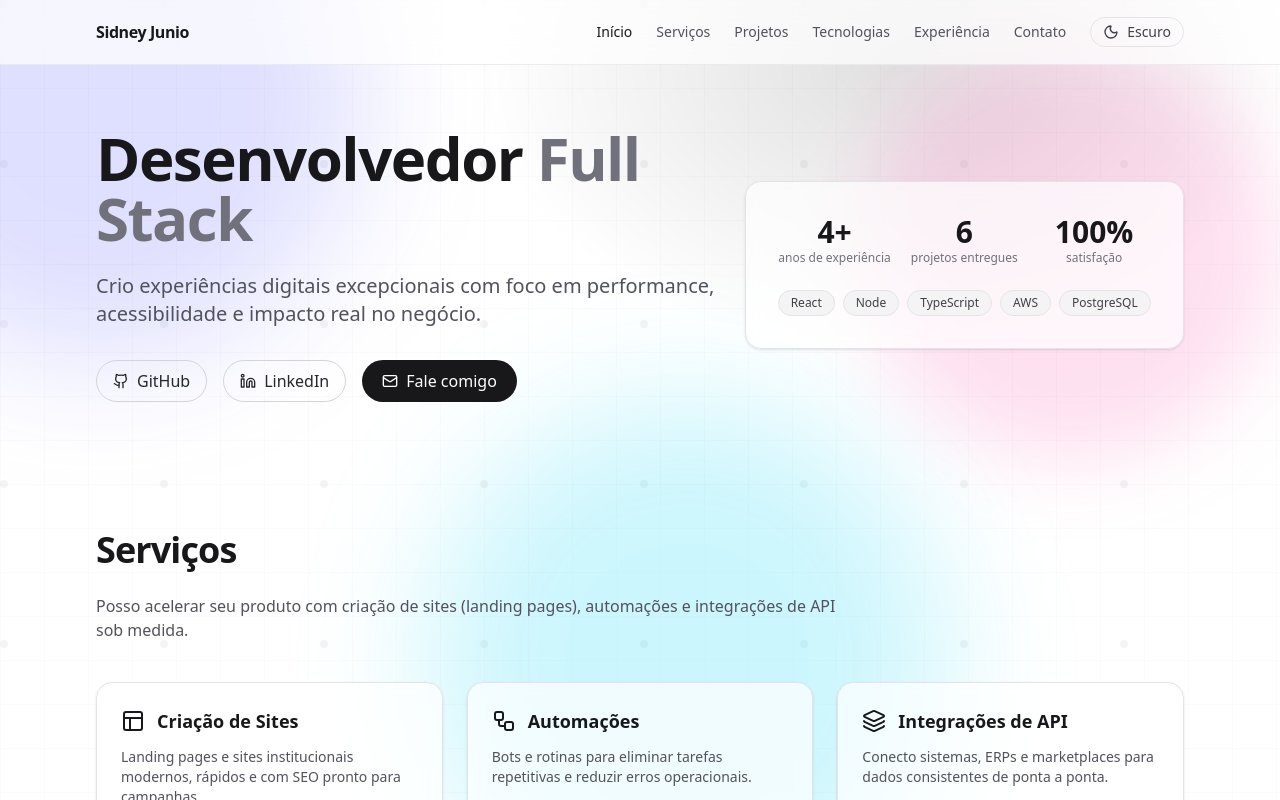
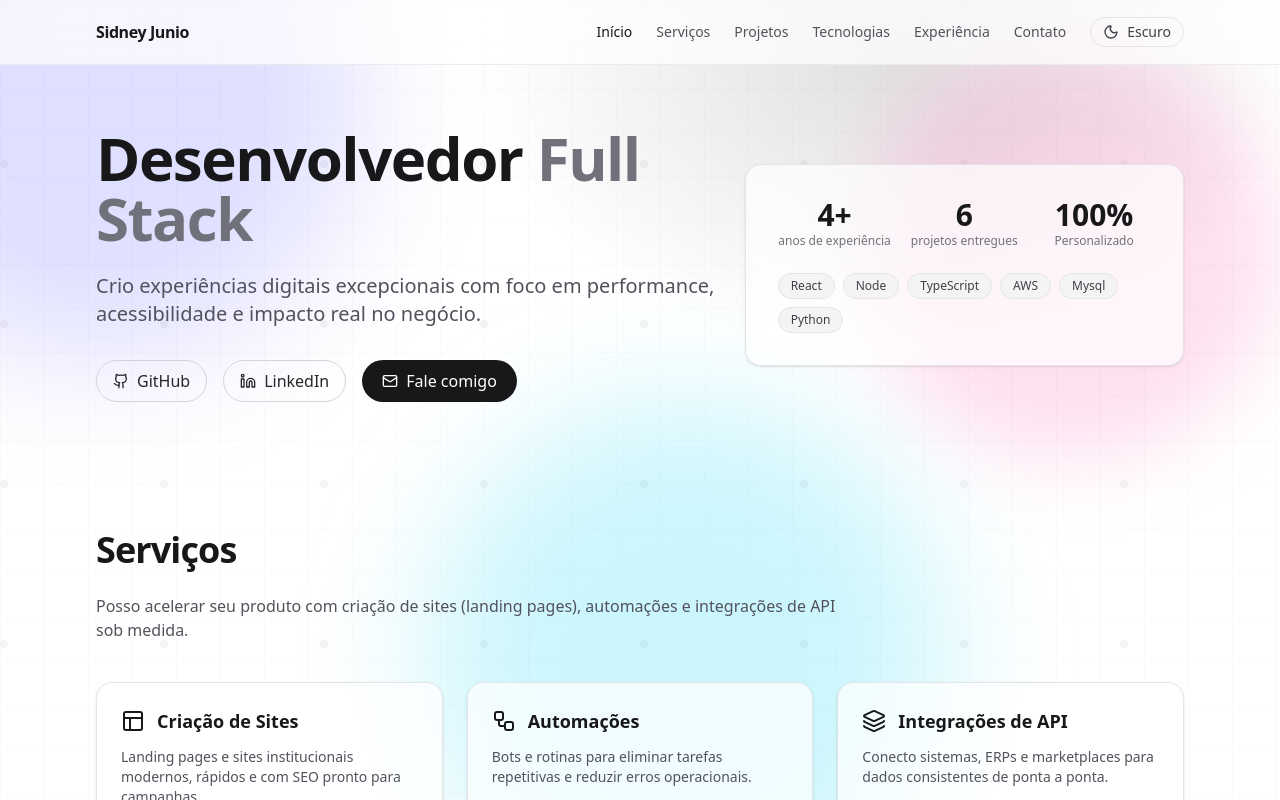
Before and after one commit to sidneyjfg/portfolio, a React (Vite) app: page / in a window 1280 px wide. Shown: the top 800 px of the page. Built offline with nearby package versions, Linux system fonts and the light colour scheme.

Commit message:
Ajusta Hero Section

```diff
--- a/src/pages/components/sections/Hero.tsx
+++ b/src/pages/components/sections/Hero.tsx
@@ -57,11 +57,11 @@ export default function Hero() {
                 </div>
                 <div>
                   <div className="text-3xl font-semibold text-zinc-900 dark:text-white">100%</div>
-                  <div className="text-xs text-zinc-500">satisfação</div>
+                  <div className="text-xs text-zinc-500">Personalizado</div>
                 </div>
               </div>
               <div className="mt-6 flex flex-wrap gap-2">
-                {["React", "Node", "TypeScript", "AWS", "PostgreSQL"].map((t) => (
+                {["React", "Node", "TypeScript", "AWS", "Mysql", "Python"].map((t) => (
                   <Badge key={t}>{t}</Badge>
                 ))}
               </div>
```
